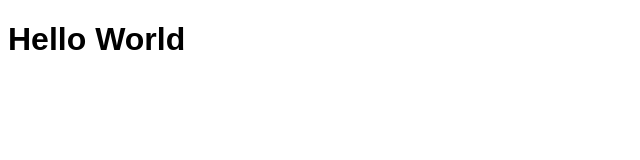
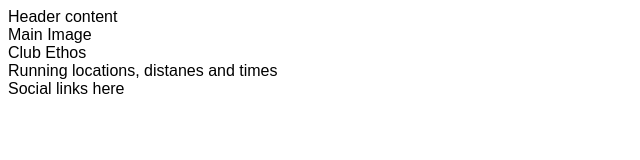
Before and after one commit to Tisiphone01/love-running, a plain HTML site: page index.html in a window 1280 px wide. Shown: the whole page, without its empty margins (0-640 px from the left). Drawn offline with Linux system fonts and the light colour scheme.

Commit message:
Add core structure for home page

```diff
--- a/index.html
+++ b/index.html
@@ -11,7 +11,23 @@
     <title>Love Running</title>
 </head>
 <body>
-    <h1>Hello World</h1>
+
+<header>Header content</header>
+
+<section>
+    Main Image
+</section>
+<section>
+
+    Club Ethos
+</section>
+<section>
+Running locations, distanes and times
+
+</section>
+
+
+<footer>Social links here</footer>
 
 </body>
 </html>
```
